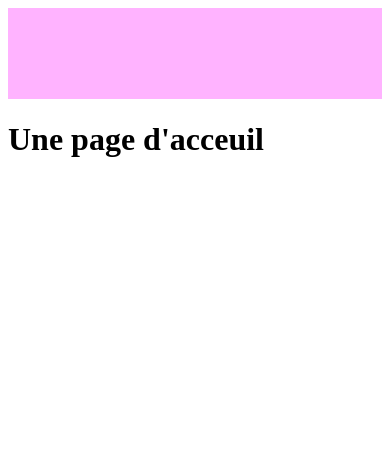
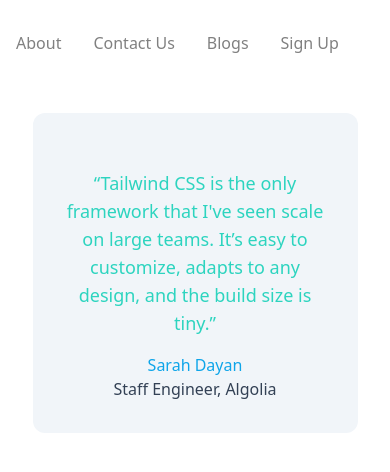
Before and after one commit to Stealo/randstadbright, a React (Create React App) app: page / in a window 390 px wide. Shown: the top 472 px of the page. Built offline with nearby package versions, Linux system fonts and the light colour scheme.

Commit message:
Test tailwindcss
Responsive fonctionnelle, le menu s'adapte corectement

```diff
--- a/src/components/Navbar/NavbarElements.js
+++ b/src/components/Navbar/NavbarElements.js
@@ -3,7 +3,7 @@
 import styled from "styled-components";
 
 export const Nav = styled.nav`
-  background: #ffb3ff;
+  background: #fff;
   height: 85px;
   display: flex;
   justify-content: space-between;
@@ -47,7 +47,5 @@
   /* Third Nav */
   /* width: 100vw;
 white-space: nowrap; */
-  @media screen and (max-width: 768px) {
-    display: none;
-  }
+
 `;
--- a/src/pages/index.js
+++ b/src/pages/index.js
@@ -1,10 +1,29 @@
 import React from 'react';
+import '../index.css';
 
 const Home = () => {
 	return (
-		<div>
-			<h1>Une page d'acceuil</h1>
-		</div>
+		<div className='w-10/12 m-auto'>
+			<div class="md:flex bg-slate-100 rounded-xl p-8 md:p-0 dark:bg-slate-800 mt-7">
+				<div class="pt-6 md:p-8 text-center space-y-4">
+					<div>
+						<p className='text-lg font-medium text-teal-400'>
+							“Tailwind CSS is the only framework that I've seen scale
+							on large teams. It’s easy to customize, adapts to any design,
+							and the build size is tiny.”
+						</p>
+					</div>
+					<figcaption class="font-medium">
+						<div class="text-sky-500 dark:text-sky-400">
+							Sarah Dayan
+						</div>
+						<div class="text-slate-700 dark:text-slate-500">
+							Staff Engineer, Algolia
+						</div>
+					</figcaption>
+				</div>
+			</div >
+		</div >
 	);
 };
 
```
